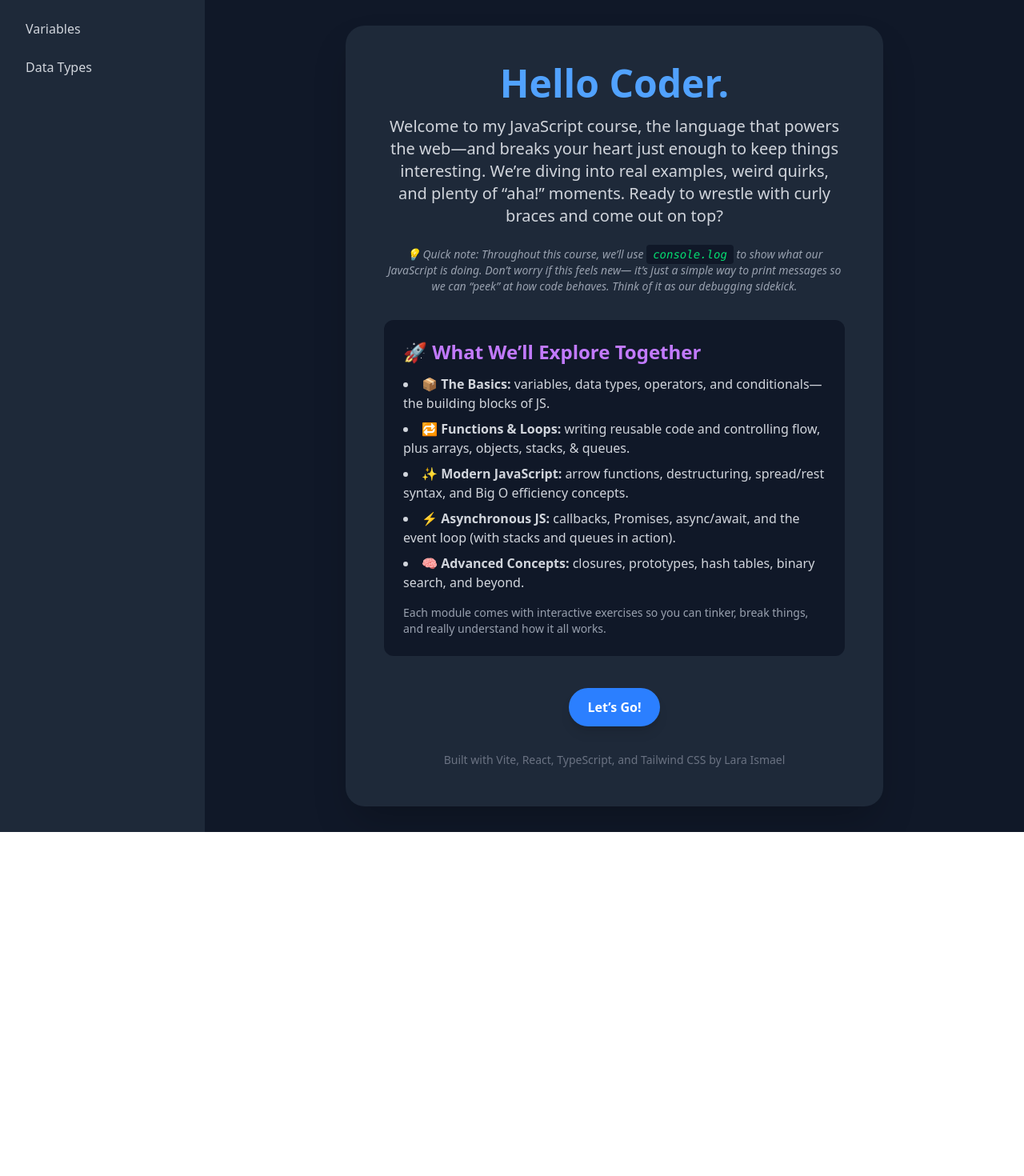
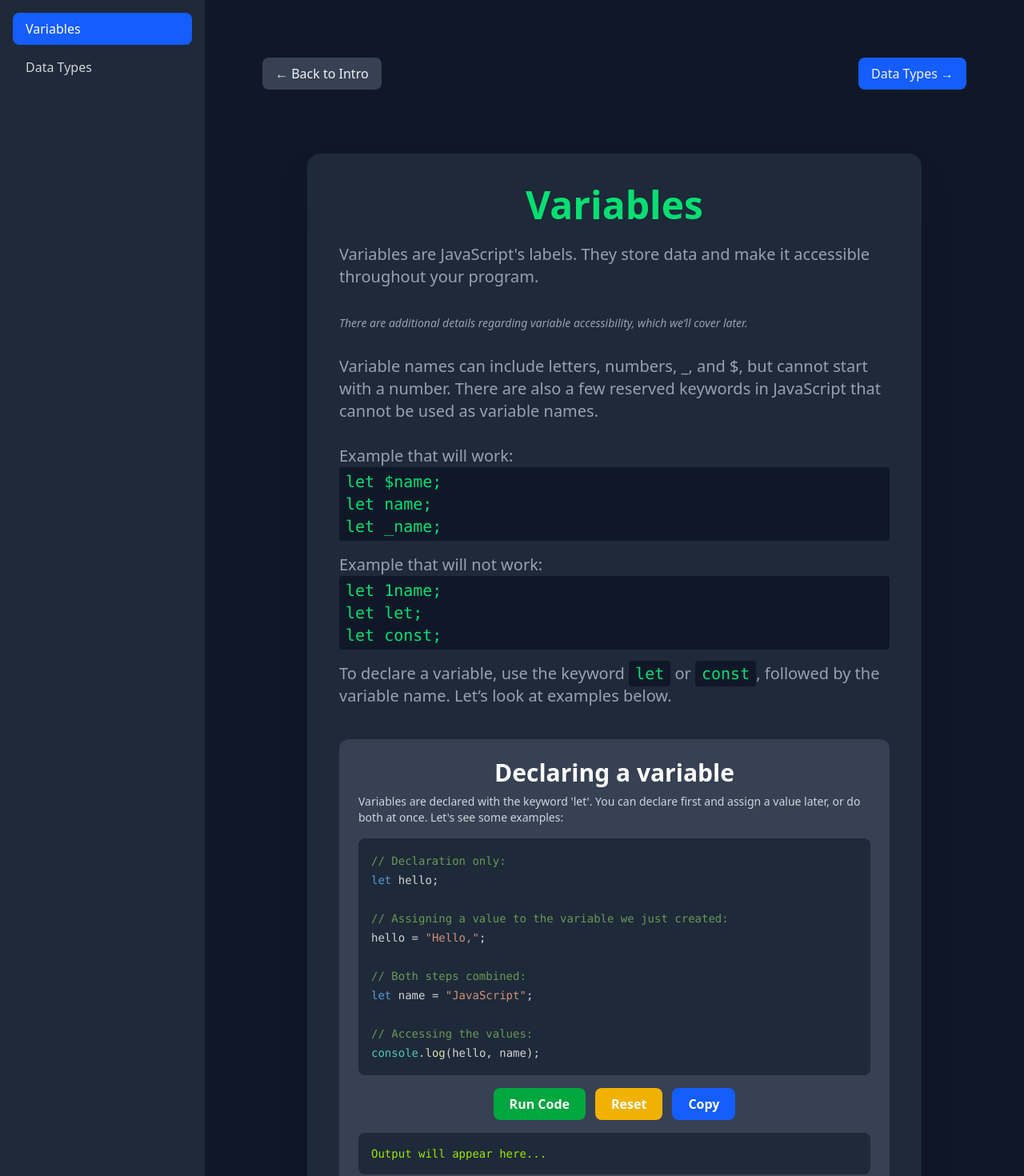
Before and after one commit to laraIsmael/JS-journey, a React (Vite) app in the folder JavaScript Journey/: page /variables in a window 1280 px wide. Before the commit this address led to /. Shown: the top 1470 px of the page at 80% size. Before the commit the page ends 1040 px from the top, so only its background shows below. Built offline with nearby package versions, Linux system fonts and the light colour scheme.

Commit message:
working on variable page

```diff
--- a/JavaScript Journey/package.json
+++ b/JavaScript Journey/package.json
@@ -13,12 +13,14 @@
     "react": "^19.1.1",
     "react-dom": "^19.1.1",
     "react-router-dom": "^7.9.1",
+    "react-simple-code-editor": "^0.14.1",
     "react-syntax-highlighter": "^15.6.6"
   },
   "devDependencies": {
     "@eslint/js": "^9.35.0",
     "@tailwindcss/postcss": "^4.1.13",
     "@tailwindcss/vite": "^4.1.13",
+    "@types/prismjs": "^1.26.5",
     "@types/react": "^19.1.13",
     "@types/react-dom": "^19.1.9",
     "@vitejs/plugin-react": "^5.0.2",
--- /dev/null
+++ b/JavaScript Journey/src/components/Module1/keyword.tsx
@@ -0,0 +1,104 @@
+In JavaScript, there are several words that have a special meaning to the language's interpreter and cannot be used as variable names. If you try to use one of these words, you'll get a syntax error.
+
+Here is a list of keywords and reserved words that you should avoid when naming variables:
+
+Reserved Keywords
+These are words with a specific purpose, such as defining variables or controlling the flow of a program.
+
+break
+
+case
+
+catch
+
+class
+
+const
+
+continue
+
+debugger
+
+default
+
+delete
+
+do
+
+else
+
+export
+
+extends
+
+finally
+
+for
+
+function
+
+if
+
+import
+
+in
+
+instanceof
+
+new
+
+return
+
+super
+
+switch
+
+this
+
+throw
+
+try
+
+typeof
+
+var
+
+void
+
+while
+
+with
+
+let
+
+yield
+
+await
+
+Reserved Literals
+These are words that represent fixed values in the language.
+
+null
+
+true
+
+false
+
+Future Reserved Keywords
+These words are not currently in use for all JavaScript implementations but are reserved for potential future use. It's a good practice to avoid them to prevent future conflicts.
+
+enum
+
+implements
+
+interface
+
+package
+
+private
+
+protected
+
+public
+
+static
--- a/JavaScript Journey/src/components/Module1/variables.tsx
+++ b/JavaScript Journey/src/components/Module1/variables.tsx
@@ -3,41 +3,50 @@ import CodeBlock from "../codeBlock";
 
 export default function Variables() {
   const letTitle = "Declaring a variable";
-  const letDescriptio =
-    "line 1 declaring a variable hello. \n line 2 adding a value to that ";
-  const letCode = `  // declaring a variable:
+  const letDescription = `Variables are declared with the keyword 'let'. You can declare first and assign a value later, or do both at once. Let's see some examples:`;
+  const letCode = `// Declaration only:
 let hello;
 
-  // adding a value to the variable we just created:
+// Assigning a value to the variable we just created:
 hello = "Hello,";
 
-  // both steps can be done at once:
+// Both steps combined:
 let name = "JavaScript";
 
-  // now we can access that values by using the variable name,
-  console.log(hello, name)
+// Accessing the values:
+console.log(hello, name);
 `;
 
-  const constTitle = "Const or Let";
-  const constDescriptio =
-    "When declaring a variable you can use the keyword let or const. The difference is that let can change its values where const (constant) as the name suggests can not. \n If you want to make sure a variable will not change naming it const will ensure that is the case and will tell other people reading your code that as well. Let's look at some examples:";
-  const constCode = `  // declating a varibale with the keyword const. As much as I want to not age my birhtday eyar will continue to be the same, so let's create a variable that stores my day of birth:
-  const myBirthday = "01/25/1988"
+  const constTitle = "Const vs Let";
+  const constDescription = `Variables can also be declared with 'const'. That way the value of the variable, as the name suggests, is constant and cannot be reassigned.
+— Note: objects or arrays declared with 'const' can still have their contents modified. This is because of how JavaScript stores those values. More on this later.
+Use 'const' when you want a variable to remain bound to the same reference:`;
+  const constCode = `// Declaring a constant:
+const myBirthday = "01/25/1988";
 
-  // if we try cnaging that value we will get an error.
-  myBirthday = 01/25/2000;
+// Trying to reassign will cause an error:
+// Remove the // in front of the line below to see the error
+// myBirthday = "01/25/2000"; // ❌ Error
 
-  // If you run the code above ypou will see we get an error. Try it out!`;
+// Objects and arrays are mutable even when declared with const:
+const arr = [1, 2];
+arr.push(3); // ✅ Allowed
+// arr = [4,5]; // ❌ Not allowed
 
-  const taskTitle = "Now it's your turn to try:";
-  const taskDescriptio =
-    '1. Declare two variables: admin and name. \n 2. Assign the value "JavaScript" to the variable name. \n 3. Copy the value from name to admin. \n ';
-  const taskCode = `  //write your code starting on line 2.
+console.log(arr);
+`;
+
+  const taskTitle = "Now it's your turn";
+  const taskDescription = `1. Declare two variables: 'admin' and 'name'.
+2. Assign the value 'JavaScript' to 'name'.
+3. Copy the value from 'name' to 'admin'.
+Hint: Use 'let' for the variables so you can assign values step by step.`;
+  const taskCode = `// Write your code starting on line 2:
 
 
-  // this console.log will print your answers. We want to see that both name and admin have the value of JavaScript
 console.log(name);
-  console.log(name, admin);`;
+console.log(name, admin);
+`;
 
   return (
     <div className="min-h-screen bg-gray-900 text-gray-100 flex flex-col items-center p-6 sm:p-10 transition-all duration-300">
@@ -50,41 +59,77 @@ export default function Variables() {
           <h1 className="text-4xl sm:text-5xl font-extrabold text-green-400 mb-6 text-center">
             Variables
           </h1>
-          <p className="text-gray-400 text-lg sm:text-xl text-center mb-10">
-            Variables are JavaScript's labels.
-            <br />
-            It gets stored and becomes accessible through out the program.
-            <br />
-            <p className="text-gray-400 text-sm mt-4 italic">
-              - There are more details regarding the accessibility of a
-              variables, we will talk about that later.
+
+          {/* Introduction */}
+          <section className="text-gray-400 text-lg sm:text-xl text-left mb-10">
+            <p className="whitespace-pre-wrap">
+              Variables are JavaScript's labels. They store data and make it
+              accessible throughout your program.
+              {"\n\n"}
+              <span className="text-gray-400 text-sm italic">
+                There are additional details regarding variable accessibility,
+                which we’ll cover later.
+              </span>
+              {"\n\n"}
+              Variable names can include letters, numbers, _, and $, but cannot
+              start with a number. There are also a few reserved keywords in
+              JavaScript that cannot be used as variable names.
+              {"\n\n"}
+              Example that will work:
             </p>
-            <br />
-            To create or declare a variable in JavaScript we use the keyword{" "}
+            <code className="bg-gray-900 px-2 py-1 rounded text-green-400 font-mono block whitespace-pre">
+              let $name;
+              {"\n"}let name;
+              {"\n"}let _name;
+            </code>
+            <p className="whitespace-pre-wrap mt-4">
+              Example that will not work:
+            </p>
+            <code className="bg-gray-900 px-2 py-1 rounded text-green-400 font-mono block whitespace-pre">
+              let 1name;
+              {"\n"}let let;
+              {"\n"}let const;
+            </code>
+            <p className="whitespace-pre-wrap mt-4">
+              To declare a variable, use the keyword{" "}
               <code className="bg-gray-900 px-2 py-1 rounded text-green-400 font-mono">
                 let
               </code>{" "}
-            after that we add a name that will be our reference to that variable
-            that we can access at any point. Let's look at an example to make
-            things more clear.
+              or{" "}
+              <code className="bg-gray-900 px-2 py-1 rounded text-green-400 font-mono">
+                const
+              </code>
+              , followed by the variable name. Let’s look at examples below.
             </p>
+          </section>
+
+          {/* Let example */}
           <CodeBlock
             title={letTitle}
-            description={letDescriptio}
+            description={letDescription}
             initialCode={letCode}
           />
+
+          <hr className="my-8 border-gray-700" />
+
+          {/* Const example */}
           <CodeBlock
             title={constTitle}
-            description={constDescriptio}
+            description={constDescription}
             initialCode={constCode}
           />
+
+          <hr className="my-8 border-gray-700" />
+
+          {/* Task */}
           <CodeBlock
             title={taskTitle}
-            description={taskDescriptio}
+            description={taskDescription}
             initialCode={taskCode}
           />
         </div>
       </div>
+
       <footer className="mt-8 text-sm text-gray-500 text-center">
         <p>Built with React, Vite, and Tailwind CSS</p>
       </footer>
--- a/JavaScript Journey/src/components/codeBlock.tsx
+++ b/JavaScript Journey/src/components/codeBlock.tsx
@@ -1,6 +1,9 @@
-import { useState } from "react";
+import { useState, useEffect } from "react";
+import Editor from "react-simple-code-editor";
 import { Prism as SyntaxHighlighter } from "react-syntax-highlighter";
 import { vscDarkPlus } from "react-syntax-highlighter/dist/esm/styles/prism";
+import "prismjs";
+import "prismjs/components/prism-javascript";
 
 type CodeBlockProps = {
   title: string;
@@ -13,12 +16,25 @@ export default function CodeBlock({
   description,
   initialCode,
 }: CodeBlockProps) {
+  const storageKey = `codeblock-${title.replace(/\s+/g, "-").toLowerCase()}`;
   const [output, setOutput] = useState<string>("");
+  const [copied, setCopied] = useState(false);
+  const [code, setCode] = useState<string>(() => {
+    if (typeof window !== "undefined") {
+      // Get saved code from localStorage, fallback to initialCode
+      return localStorage.getItem(storageKey) ?? initialCode;
+    }
+    return initialCode; // fallback for SSR
+  });
+
+  // Save to localStorage whenever code changes
+  useEffect(() => {
+    localStorage.setItem(storageKey, code);
+  }, [code, storageKey]);
 
   const runCode = () => {
     const logs: string[] = [];
     try {
-      // Intercept console.log
       const customLog = (...args: unknown[]) => {
         logs.push(
           args
@@ -34,8 +50,7 @@ export default function CodeBlock({
       const originalLog = console.log;
       console.log = customLog;
 
-      // Run the user's code
-      new Function(initialCode)();
+      new Function(code)(); // run current editable code
 
       console.log = originalLog;
     } catch (err) {
@@ -45,38 +60,80 @@ export default function CodeBlock({
     setOutput(logs.join("\n"));
   };
 
+  const resetCode = () => {
+    setCode(initialCode); // reset editor
+    localStorage.removeItem(storageKey); // clear saved version
+    setOutput("");
+  };
+
+  const copyCode = async () => {
+    try {
+      await navigator.clipboard.writeText(code);
+      setCopied(true);
+      setTimeout(() => setCopied(false), 2000);
+    } catch {
+      setCopied(false);
+    }
+  };
+
   return (
     <section className="mb-10 bg-gray-700 p-6 rounded-xl shadow-inner">
       <h2 className="flex justify-center text-2xl sm:text-3xl font-bold text-white mb-2">
         {title}
       </h2>
-      <p className="text-gray-300 mb-4">{description}</p>
+      <p className="text-gray-300 text-sm whitespace-pre-wrap mb-4">
+        {description}
+      </p>
 
       {/* Editable code area */}
-      {/* Highlighted code with line numbers */}
+      <Editor
+        value={code}
+        onValueChange={setCode}
+        highlight={(code) => (
           <SyntaxHighlighter
             language="javascript"
             style={vscDarkPlus}
-        showLineNumbers
+            PreTag="div" // ✅ important: prevent extra <pre>
             customStyle={{
-          borderRadius: "0.75rem",
-          padding: "1rem",
-          fontSize: "0.875rem",
+              background: "transparent",
+              padding: 0,
+              margin: 0,
+            }}
+            codeTagProps={{
+              className: "font-mono text-sm leading-6",
             }}
           >
-        {initialCode}
+            {code}
           </SyntaxHighlighter>
+        )}
+        padding={16}
+        className="rounded-lg bg-gray-800 font-mono text-sm leading-6 text-gray-100"
+      />
 
-      <div className="flex justify-center mt-4">
+      {/* Controls */}
+      <div className="flex flex-wrap justify-center gap-3 mt-4">
         <button
           onClick={runCode}
-          className="px-6 py-3 bg-green-600 hover:bg-green-700 rounded-lg font-semibold text-white transition-colors duration-200"
+          className="px-5 py-2 bg-green-600 hover:bg-green-700 rounded-lg font-semibold text-white transition-colors duration-200"
         >
           Run Code
         </button>
+        <button
+          onClick={resetCode}
+          className="px-5 py-2 bg-yellow-500 hover:bg-yellow-600 rounded-lg font-semibold text-white transition-colors duration-200"
+        >
+          Reset
+        </button>
+        <button
+          onClick={copyCode}
+          className="px-5 py-2 bg-blue-600 hover:bg-blue-700 rounded-lg font-semibold text-white transition-colors duration-200"
+        >
+          {copied ? "Copied!" : "Copy"}
+        </button>
       </div>
 
-      <pre className="mt-4 p-4 bg-gray-800 rounded-lg text-sm text-lime-400 whitespace-pre-wrap">
+      {/* Output */}
+      <pre className="mt-4 p-4 bg-gray-800 rounded-lg text-sm text-lime-400 whitespace-pre-wrap max-h-60 overflow-y-auto">
         {output || "Output will appear here..."}
       </pre>
     </section>
--- a/JavaScript Journey/src/routesConfig.ts
+++ b/JavaScript Journey/src/routesConfig.ts
@@ -9,7 +9,7 @@ export interface CourseRoute {
 
 export const courseRoutes: CourseRoute[] = [
   {
-    path: "/variabless",
+    path: "/variables",
     name: "Variables",
     component: Variables,
   },
```
Also changed, not shown: 1 other file (tests, documents, lock files or other folders). Lines whose indentation alone changed are shown as unchanged.
